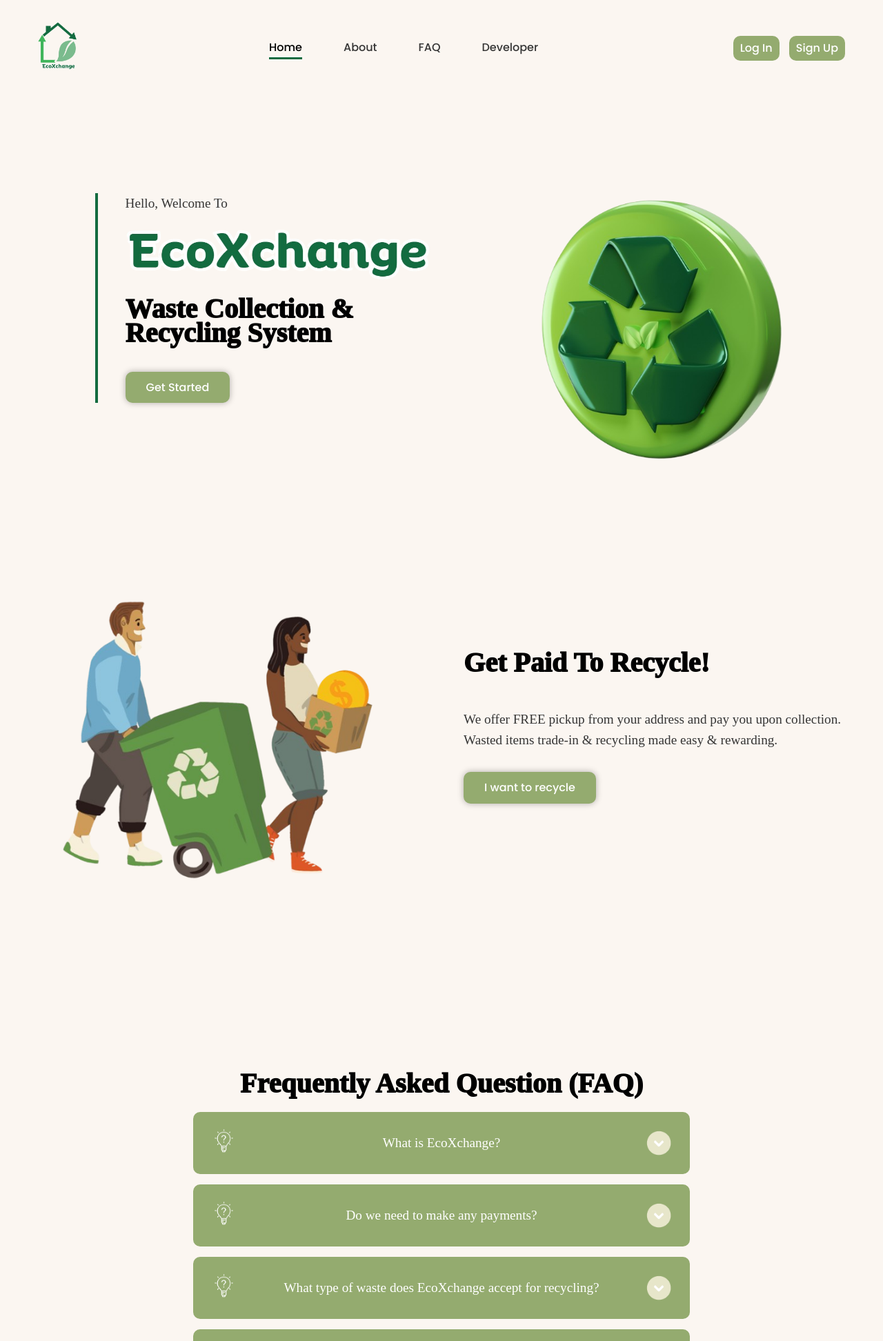
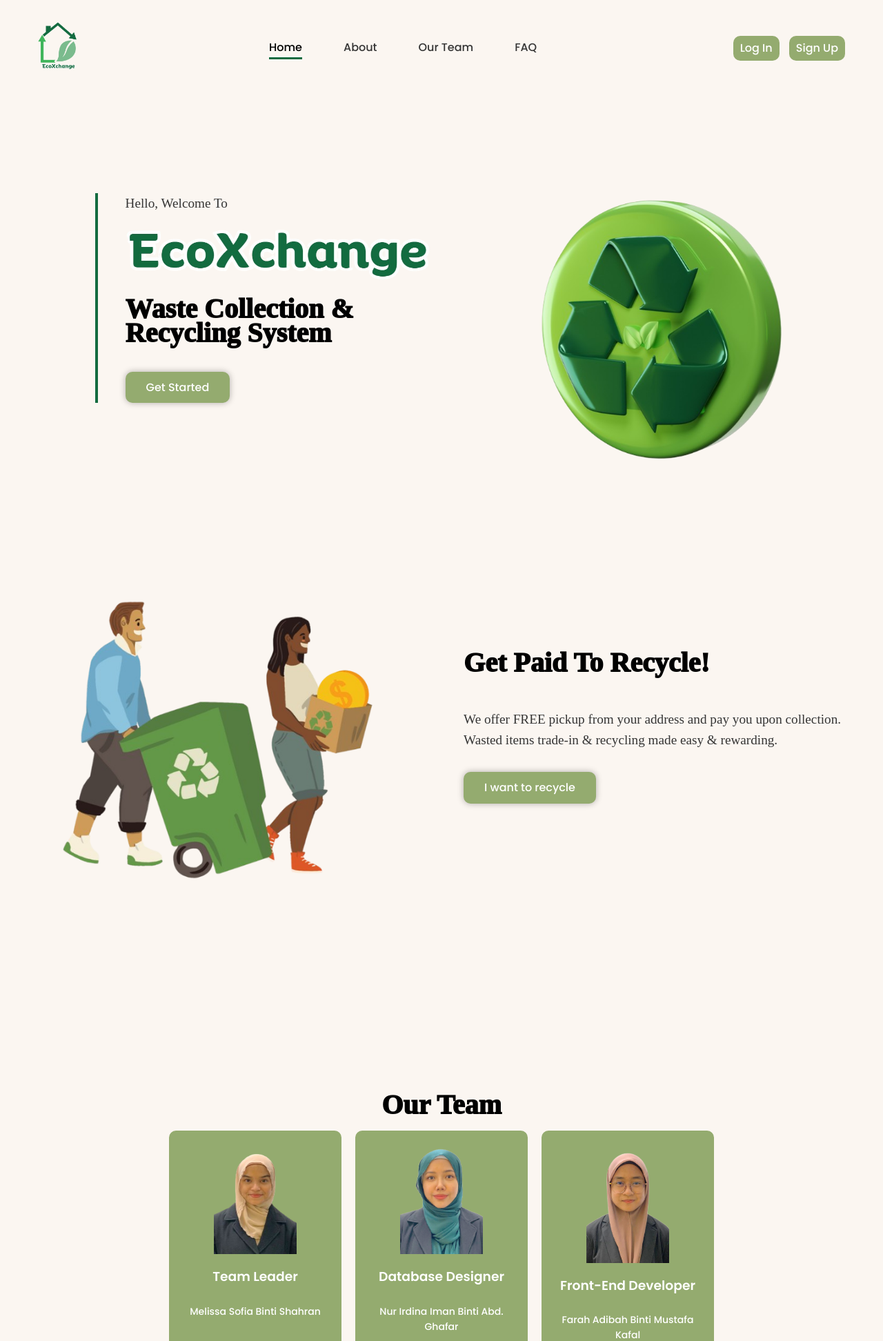
Before and after one commit to meyalissa/EcoXChange, a PHP site: page / in a window 1280 px wide. Shown: the top 1944 px of the page at 69% size. Run offline with PHP 8.4, Linux system fonts and the light colour scheme.

Commit message:
Add Our Team Section

```diff
--- a/EcoXchange/index.php
+++ b/EcoXchange/index.php
@@ -35,11 +35,14 @@
                         <a href="#about">About</a>
                     </li>
                     <li>
+                      <a href="#team">Our Team</a>
+                    </li>
+                    <li>
                         <a href="#faq">FAQ</a>
                     </li>
-                    <li>
+                    <!-- <li>
                         <a href="pages/groupMembers.html">Developer</a>
-                    </li>
+                    </li> -->
                 </ul>
                 <div class="login-signup">
                     <a href="pages/Login.php">Log In</a>
@@ -91,7 +94,34 @@
             </div>
         </div>
       </section>
-
+      <!-- ++++++++ OURTEAM ++++++++-->
+      <section class="team" id="team">
+            <div class="team-container">
+                <span class="home-system">Our Team</span>
+                <div class="row">
+                    <div class="team-col">
+                        <img src="images/Melissa.png" alt="" class="profileImg" />
+                        <h3 class="role">Team Leader</h3>
+                        <p class="name">Melissa Sofia Binti Shahran</p>
+                    </div>
+                    <div class="team-col">
+                        <img src="images/Irdina.png" alt="" class="profileImg" />
+                        <h3 class="role">Database Designer</h3>
+                        <p class="name">Nur Irdina Iman Binti Abd. Ghafar</p>
+                    </div>
+                    <div class="team-col">
+                        <img src="images/Farah.png" alt="" class="profileImg" />
+                        <h3 class="role">Front-End Developer</h3>
+                        <p class="name">Farah Adibah Binti Mustafa Kafal</p>
+                    </div>
+                    <div class="team-col">
+                        <img src="images/Syuhada.png" alt="" class="profileImg" />
+                        <h3 class="role">Back-End Developer</h3>
+                        <p class="name">Siti Nursyuhada Binti Mohamad Yusof</p>
+                    </div>
+                </div>
+            </div>
+        </section>
       <!-- ++++++++ FAQ ++++++++-->
       <section class="faq" id="faq">
         <div class="faq-container">
--- a/EcoXchange/style/style.css
+++ b/EcoXchange/style/style.css
@@ -332,6 +332,68 @@ header .header-right .hamburger div {
     margin:0;
   }
 }
+  /* ++++++++ OUR TEAM ++++++++ */
+.team{
+  height: auto;
+}
+.team-container{
+  padding-bottom: 100px;
+  width: 80%;
+    margin: auto;
+    text-align: center;
+    padding-top: 100px;
+}
+.team-container > * {
+  width: 100%;
+  padding: 1rem;
+}
+
+.profileImg{
+  width: 120px;
+}
+.role{
+  color:var(--white-color);
+}
+.name{
+    color:var(--white-color);
+    font-size: 14px;
+    font-weight: 300;
+    line-height: 22px;
+    padding: 10px;
+}
+.row{
+    display:grid;
+    justify-content: center;
+    gap:20px;
+    grid-template-columns: repeat(auto-fit, minmax(120px,250px));
+}
+
+.team-col{
+    flex-basis: 31%;
+    background: var(--primary-color);
+    border-radius: 10px; /*bagi ada bucu */
+    margin-bottom: 5%;
+    padding: 20px 12px;
+    box-sizing: border-box;
+}
+h3{
+    text-align: center;
+    font-weight: 600;
+    margin: 10px 0;
+}
+
+.team-col:hover{
+    box-shadow: 0 0 20px 0px rgba(0,0,0,0.2);
+    background: var(--dark-prim-color);
+}
+
+@media(max-width: 700px){
+    .row{
+        flex-direction:column;
+
+    }
+}
+
 
   /* ++++++++ FAQ ++++++++ */
 .faq {
```
Also changed, not shown: EcoXchange/pages/groupMembers.html (+5 -2 lines), EcoXchange/style/alert.css (+10 -19 lines).
